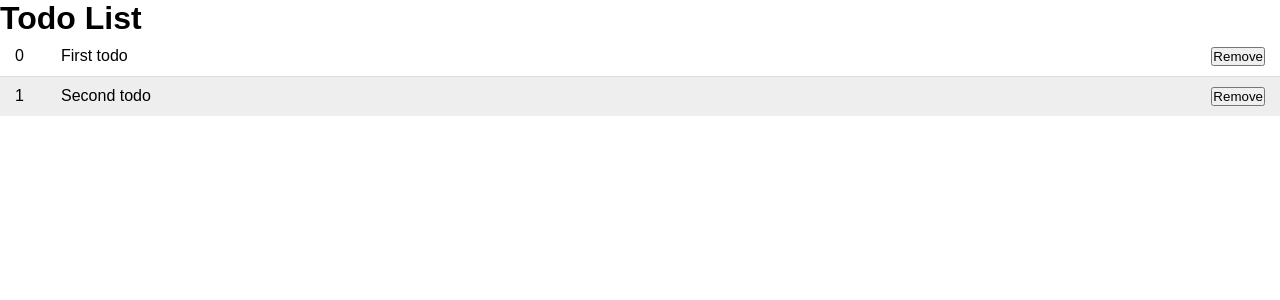
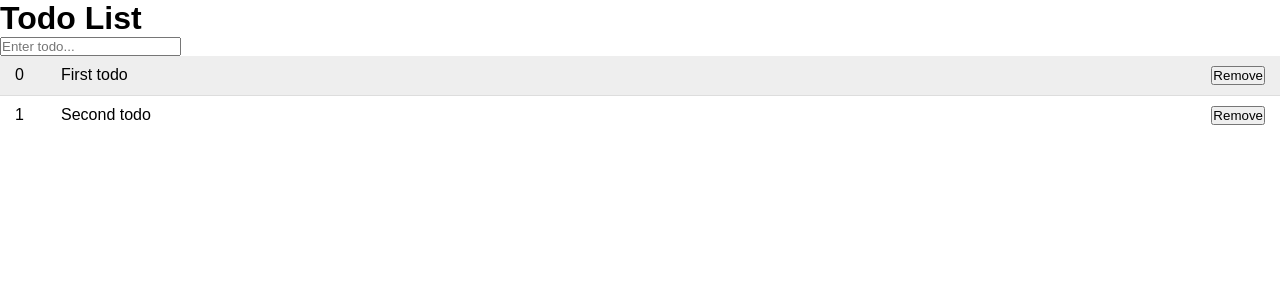
Before and after one commit to Sapiosonic/todo-app-angular, an Angular app: page / in a window 1280 px wide. Shown: the top 300 px of the page. Built offline with nearby package versions, Linux system fonts and the light colour scheme.

Commit message:
Creating a form with an Enter Todo... input field

```diff
--- a/src/app/components/todos/todos.component.html
+++ b/src/app/components/todos/todos.component.html
@@ -1,4 +1,11 @@
 <div class="todos">
+  <form>
+    <input
+      type="text"
+      name="inputTodo"
+      placeholder="Enter todo..."
+    />
+  </form>
   <div  *ngFor="let todo of todos; let i = index;" class="todo {{ (todo.completed ? 'done' : '') }}">
     <div class="id">{{ i }}</div>
     <div class="content" (click)="toggleDone(i)">{{ todo.content }}</div>
```
